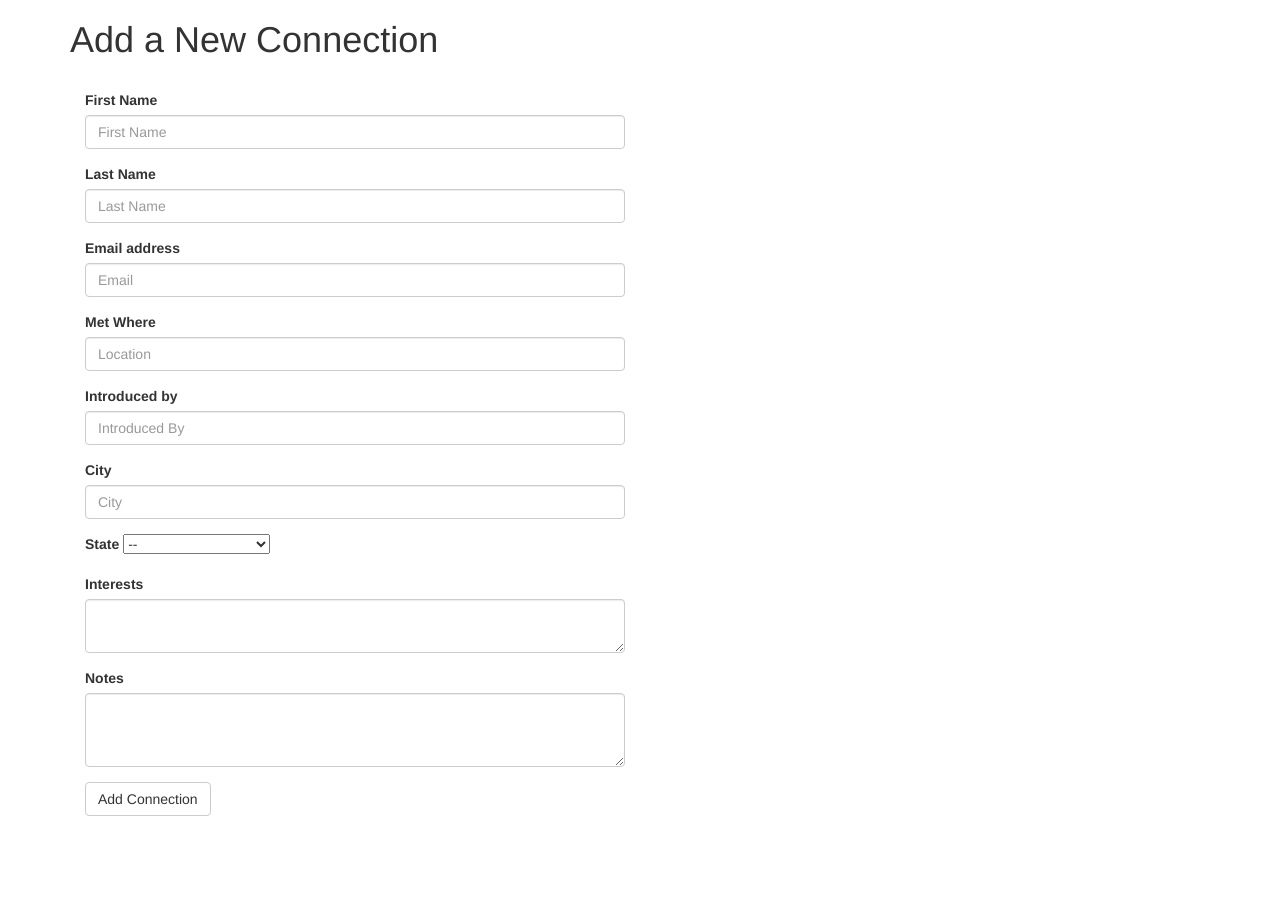
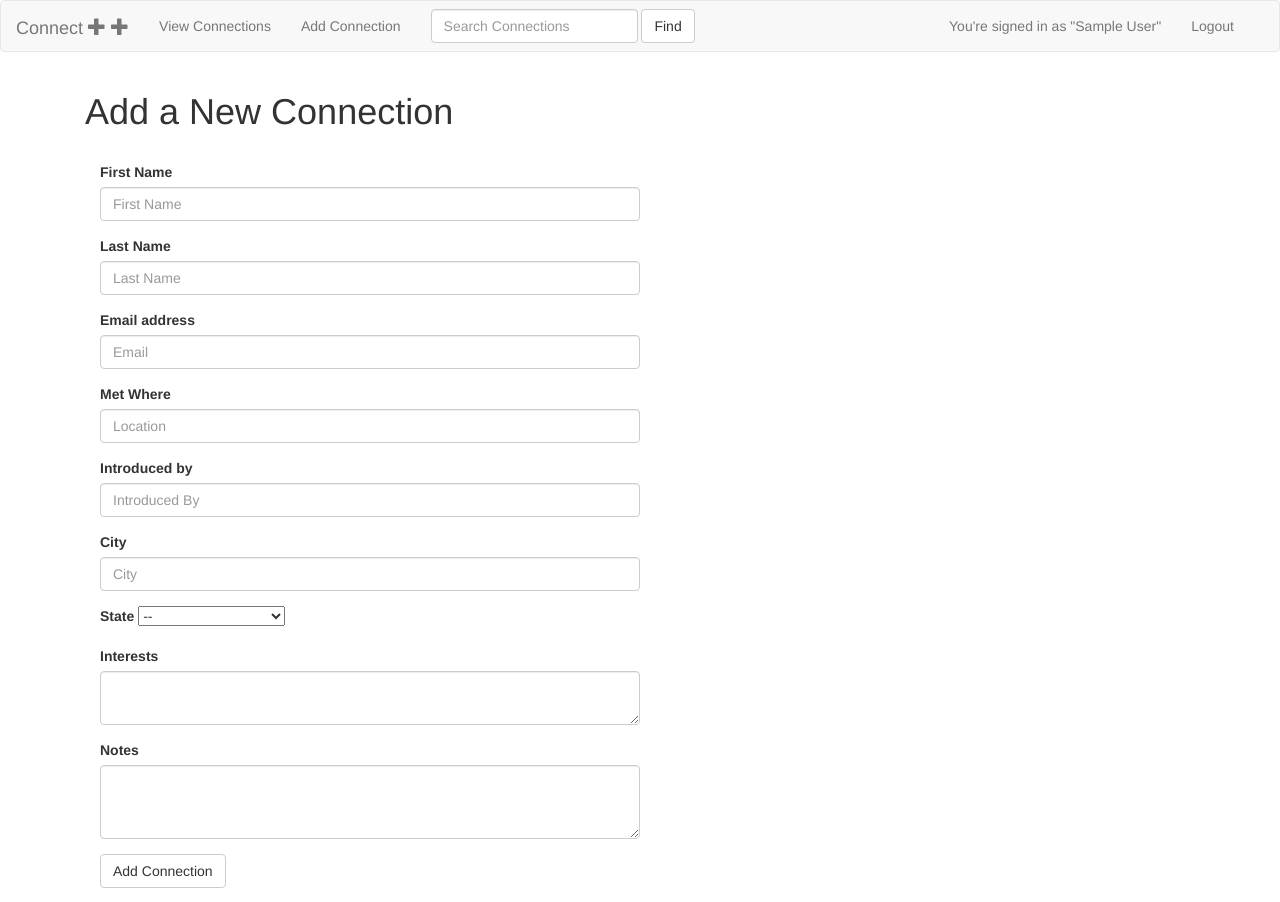
Before and after one commit to franziskagoltz/connect-, a Flask app: page /add-connection in a window 1280 px wide. Before the commit the page ends 816 px from the top, so only its background shows below. Run offline with Flask 2, Linux system fonts and the light colour scheme; the visitor is signed in with stand-in values (Sample User, id 1); some libraries are stand-ins or nearby versions.

Commit message:
added navbar

```diff
--- a/templates/base.html
+++ b/templates/base.html
@@ -14,6 +14,50 @@
   <!-- bootstrap link -->
   <link rel="stylesheet" href="https://maxcdn.bootstrapcdn.com/bootstrap/3.3.6/css/bootstrap.min.css">
 
+<nav class="navbar navbar-default">
+  <div class="container-fluid">
+    <!-- Brand and toggle get grouped for better mobile display -->
+    <div class="navbar-header">
+      <button type="button" class="navbar-toggle collapsed" data-toggle="collapse" data-target="#bs-example-navbar-collapse-1" aria-expanded="false">
+        <span class="sr-only">Toggle navigation</span>
+        <span class="icon-bar"></span>
+        <span class="icon-bar"></span>
+        <span class="icon-bar"></span>
+      </button>
+      <a class="navbar-brand" href="/">Connect
+        <span class="glyphicon glyphicon-plus" aria-hidden="true"></span>
+        <span class="glyphicon glyphicon-plus" aria-hidden="true"></span>
+      </a>
+    </div>
+
+    <!-- Collect the nav links, forms, and other content for toggling -->
+    <div class="collapse navbar-collapse" id="bs-example-navbar-collapse-1">
+      <ul class="nav navbar-nav">
+        <li><a href="/view-connections">View Connections</a></li>
+        <li><a href="/add-connection">Add Connection</a></li>
+      </ul>
+      <form class="navbar-form navbar-left">
+        <div class="form-group">
+          <input type="text" class="form-control" placeholder="Search Connections">
+        </div>
+        <button type="submit" class="btn btn-default">Find</button>
+      </form>
+      <div class="collapse navbar-collapse" id="bs-example-navbar-collapse-1">
+      <ul class="nav navbar-nav navbar-right">
+        {% if 'user_id' in session %}
+            <p class="navbar-text">You're signed in as "<a href="/userprofile" class="navbar-link">{{ session.user_name }}</a>"</p>
+            <li><a href="/logout">Logout</a></li>
+        {% else %}
+            <li><a href="/signup">Sign Up</a></li>
+            <li><a href="/login">Log In</a></li>
+        {% endif %}
+      </ul>
+    </div><!-- /.navbar-collapse -->
+    </div><!-- /.navbar-collapse -->
+  </div><!-- /.container-fluid -->
+</nav>
+
+<div class="container">
   <div class="col-xs-12">
     {% for message in get_flashed_messages() %}
       {{ message }}
@@ -23,6 +67,7 @@
   {% block content %}
 
   {% endblock %}
+</div>
 
 </body>
 </html>
```
